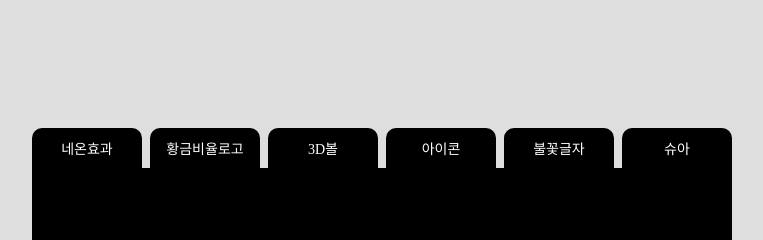
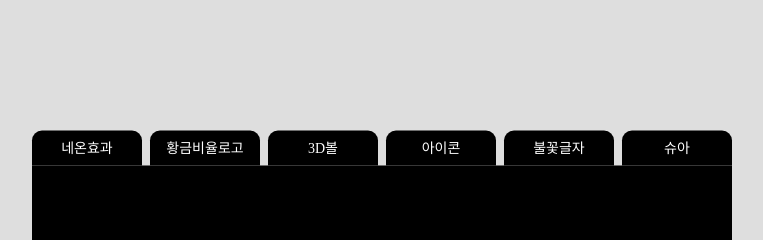
Before and after one commit to jjing-hyun/attrTab, a plain HTML site: page index.html in a window 1280 px wide. Shown: the top 240 px of the page, 258-1021 px from the left. Drawn offline with Linux system fonts and the light colour scheme.

Commit message:
Add files via upload

```diff
--- a/index.html
+++ b/index.html
@@ -3,7 +3,7 @@
 <head>
     <meta charset="UTF-8">
     <meta http-equiv="X-UA-Compatible" content="IE=edge">
-    <meta name="viewport" content="width=device-width, initial-scale=1.0">
+    <!-- <meta name="viewport" content="width=device-width, initial-scale=1.0"> -->
     <title> 송지현 .attr() tab </title>
     <script src="./script/jquery-1.11.3.js"></script>
     <script>
@@ -46,12 +46,15 @@
         text-decoration: none;
         color: #fff;
         width: 110px;
-        padding: 10px 0 10px 0;
+        height: 35px;
+        line-height: 35px;
+        /* padding: 10px 0 10px 0; */
         text-align: center;
         border-top-left-radius: 10px;
-        border-top-right-radius: 10px;
-        }
-    </style>
+        border-top-right-radius: 10px;}
+        #design .menu ul li a:hover {background: #999;}
+        #design .menu ul li a:focus {background: #666;}
+</style>
 </head>
 <body>
     <!-- .design>.menu>ul>li*6>a.btn$ -->
```
